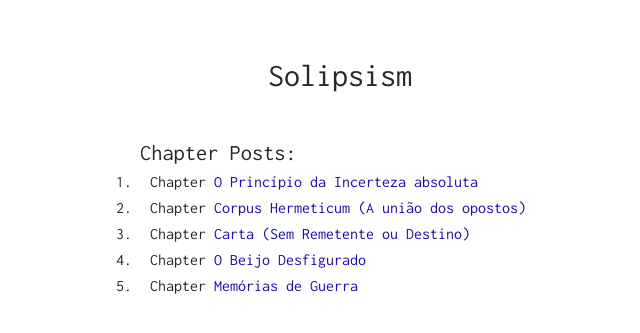
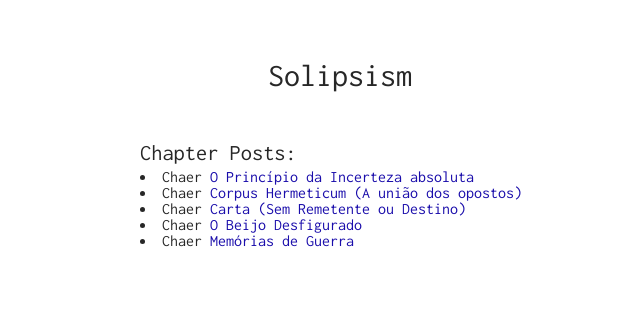
Before and after one commit to sorathpanzer/sorathpanzer.github.io, a Jekyll site: the page built from index.html, in a window 1280 px wide. Shown: the top 333 px of the page, without its empty margins (200-840 px from the left). Built offline with Jekyll 4.4.1, drawn with Linux system fonts in a browser that asks for light colours.

Commit message:
Update index.html

```diff
--- a/index.html
+++ b/index.html
@@ -6,20 +6,18 @@ layout: default
 
 <div class="blog">
     <h1>Chapter Posts:</h1>
-    <ul>
-    <ol start="1">
+
 
         {% for post in site.posts %}
 
         <li>
 
-           Chapter <a href="{{ post.url }}">{{ post.title }}</a>
+           Chaer <a href="{{ post.url }}">{{ post.title }}</a>
 
         </li>
 
 
         {% endfor %}
 
-    </ol>
-    </ul>
+
 </div>
```
